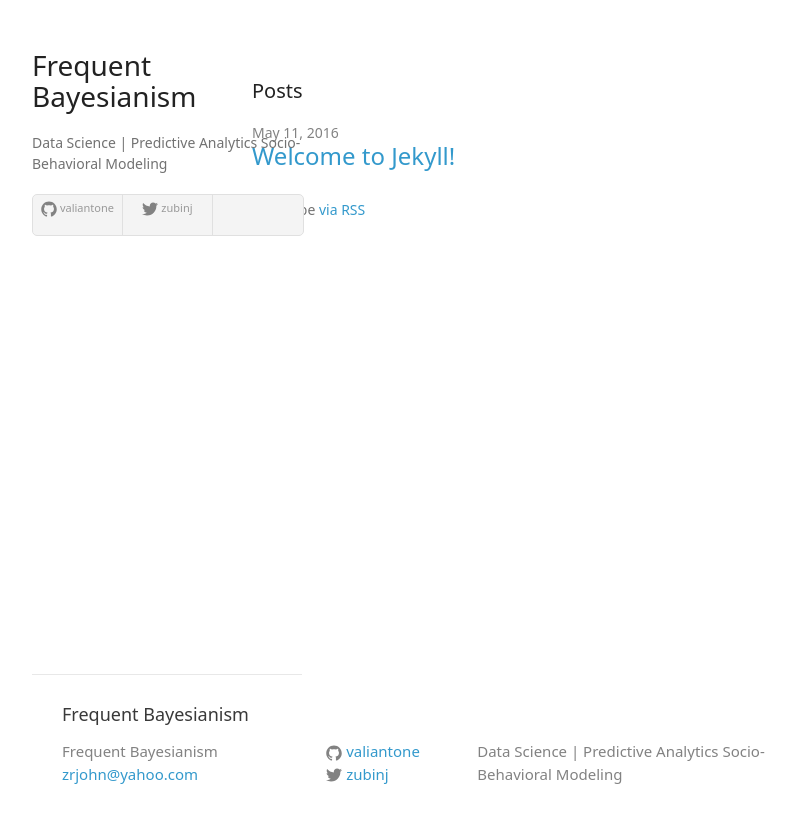
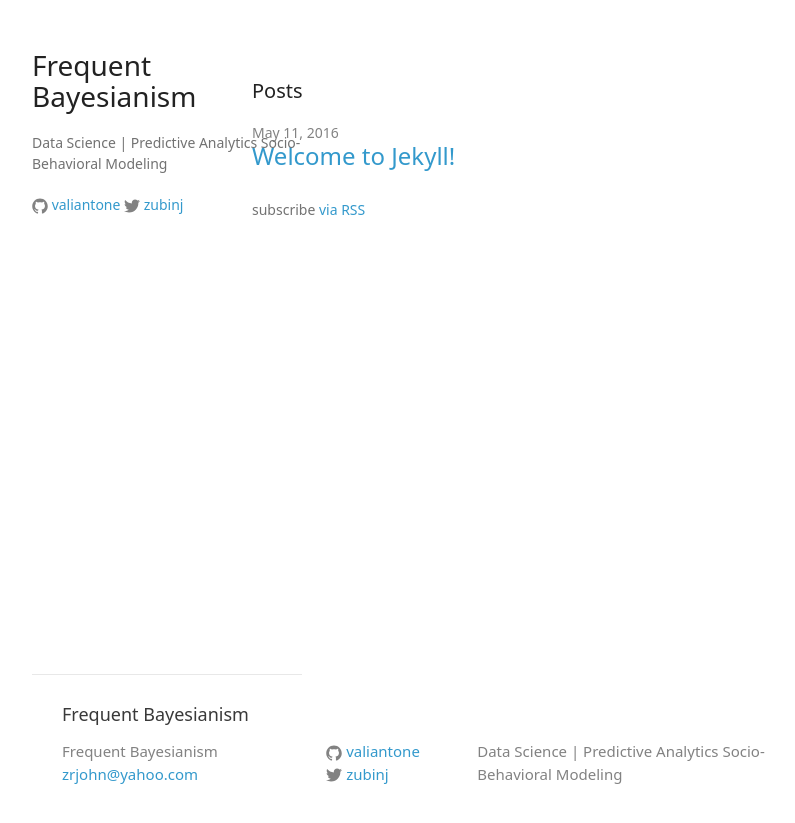
Before and after one commit to valiantone/valiantone.github.io, a Jekyll site: the page built from index.html, in a window 1280 px wide. Shown: the top 823 px of the page, without its empty margins (18-813 px from the left). Built offline with Jekyll 4.4.1, drawn with Linux system fonts in a browser that asks for light colours; some web fonts are replaced.

Commit message:
removed list styling

```diff
--- a/_includes/header.html
+++ b/_includes/header.html
@@ -2,18 +2,11 @@
     <h1>{{ site.title }}</h1>
     <p>{{ site.description}}</p>
 
-
-  	<ul class="social-media-list">
           {% if site.github_username %}
-          <li>
-            {% include icon-github.html username=site.github_username %}
-          </li>
+          {% include icon-github.html username=site.github_username %}
           {% endif %}
 
           {% if site.twitter_username %}
-          <li>
-            {% include icon-twitter.html username=site.twitter_username %}
-          </li>
+          {% include icon-twitter.html username=site.twitter_username %}
           {% endif %}
-   </ul>
 </header>
```
